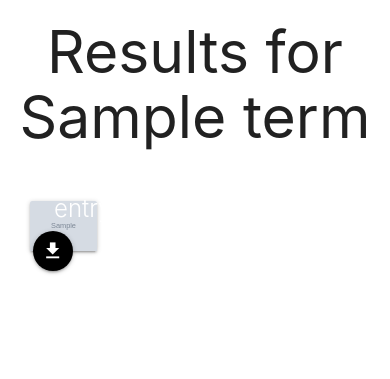
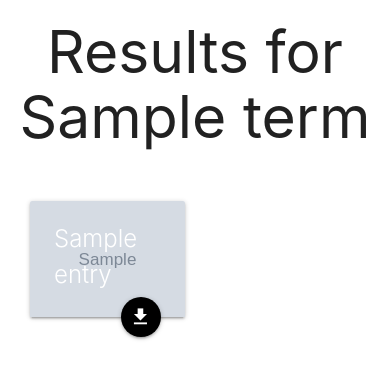
Before and after one commit to nahil1/search, a Flask app: template templates/result.html in a window 390 px wide. Shown: the part 247-626 px from the top of the page. Run offline with Flask 2, Linux system fonts and the light colour scheme; the template is opened without the code that fills it: most values are stand-ins (such as "Sample title", 1, 10 or a date in 2020); grey boxes marked "Sample" are stand-in pictures.

Commit message:
reconfigured table for nicer mobile viewing

```diff
--- a/templates/result.html
+++ b/templates/result.html
@@ -4,7 +4,7 @@
 
     <div class="row">
         {% for entry in data %}
-            <div class="col s3">
+            <div class="col s6">
                 <div class="card">
                     <div class="card-image">
                         <img src="{{ entry['cover_medium'] }}">
```
